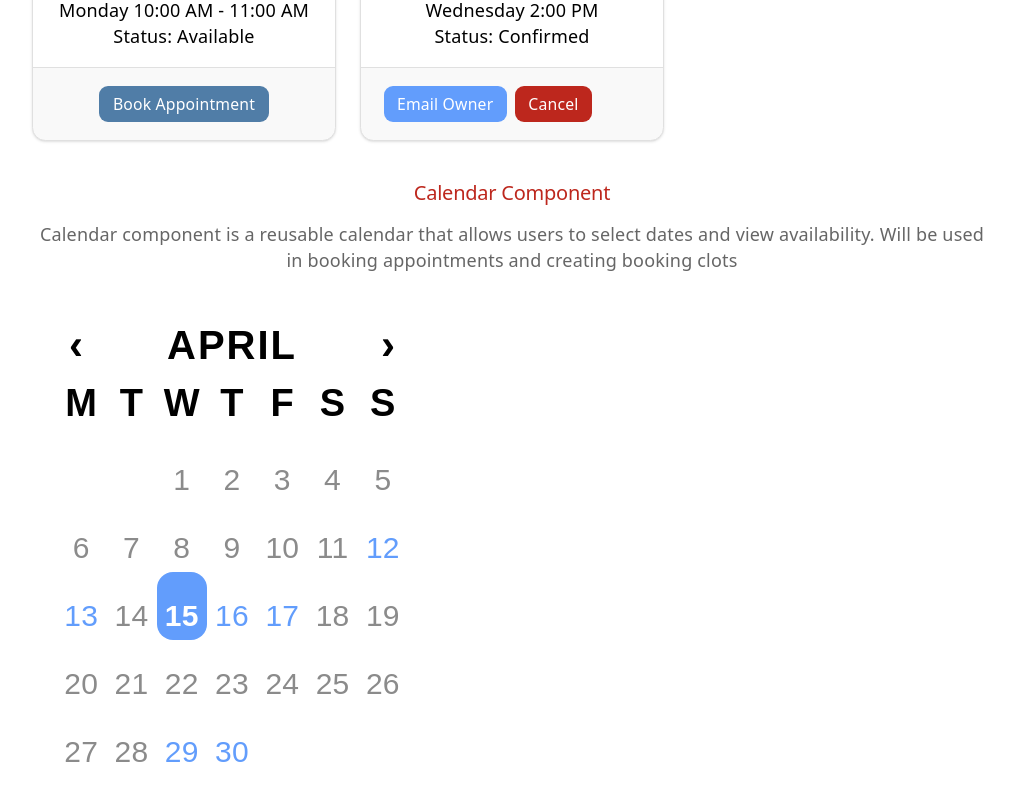
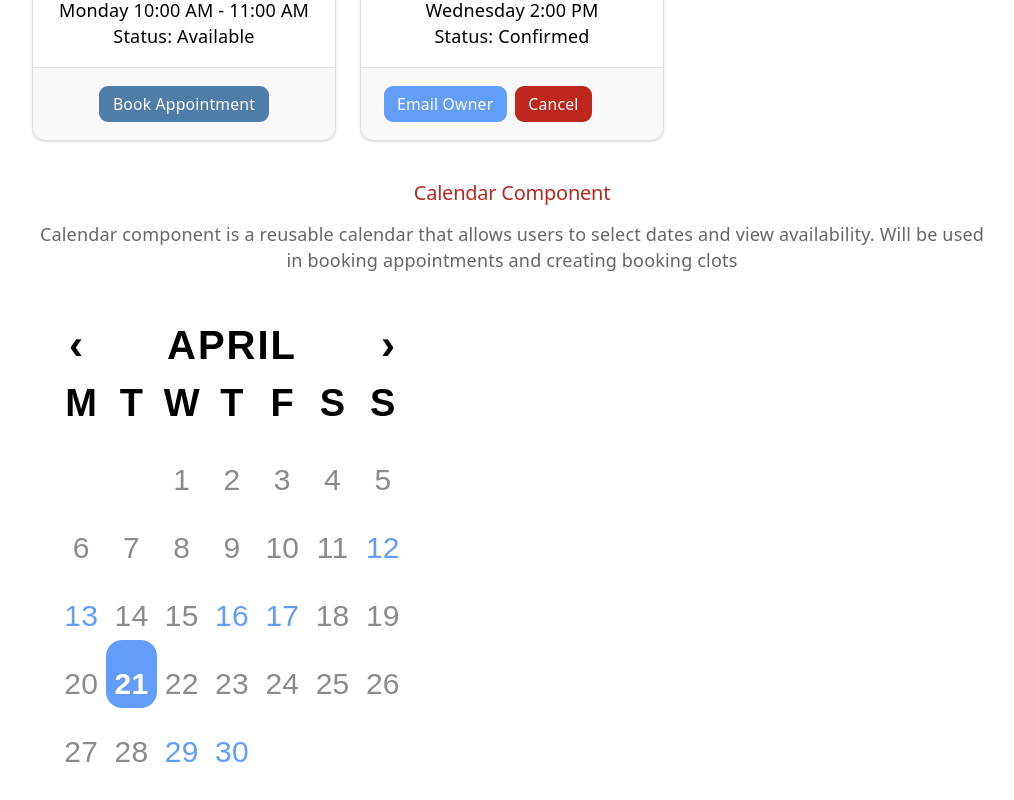
Before and after one commit to AyazCiplak/comp307-booking-frontend, a React (Vite) app: page /public/temp in a window 1280 px wide. Shown: the part 614-1414 px from the top of the page, without its empty margins (128-1142 px from the left). Built offline with nearby package versions, Linux system fonts and the light colour scheme.

Commit message:
calendar

```diff
--- a/src/components/ui/CalendarComponent.tsx
+++ b/src/components/ui/CalendarComponent.tsx
@@ -5,7 +5,7 @@ import "./CalendarComponent.css";
 
 const REFERENCE_YEAR = 2026;
 const REFERENCE_MONTH_INDEX = 3;
-const REFERENCE_SELECTED_DAY = 15;
+const REFERENCE_SELECTED_DAY = 21; //also will set these to TODAY when we have backend
 const AVAILABLE_DAYS = new Set([12, 13, 16, 17, 29, 30]); //days that already have bookings, need to update this when we have backend integration
 
 function isSameDay(a: Date, b: Date) {
```
